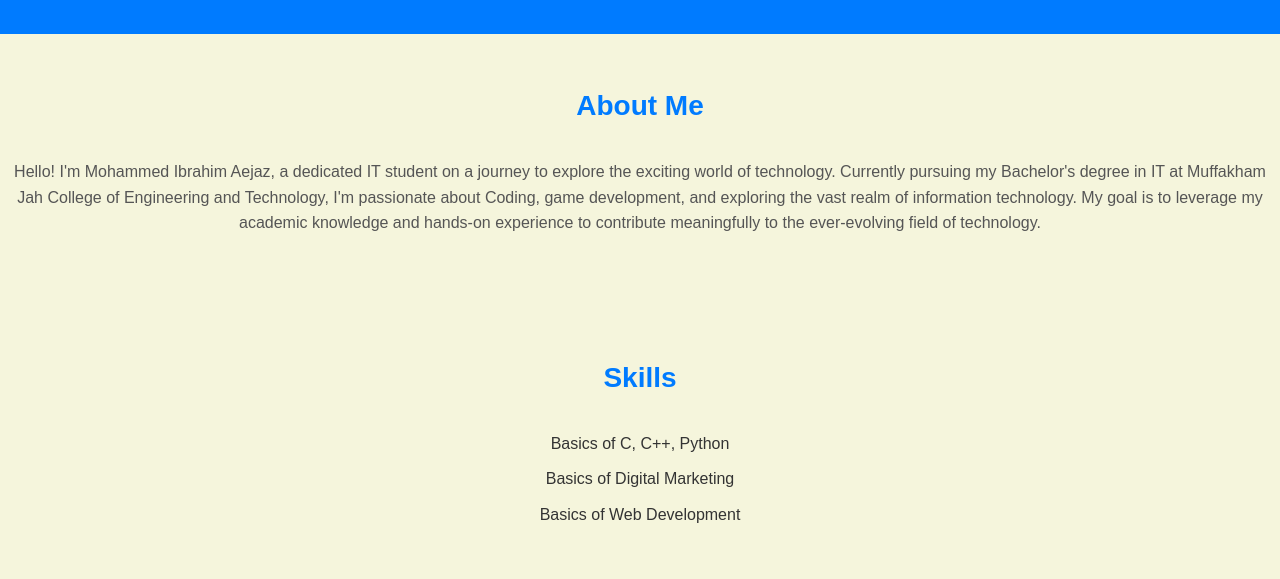
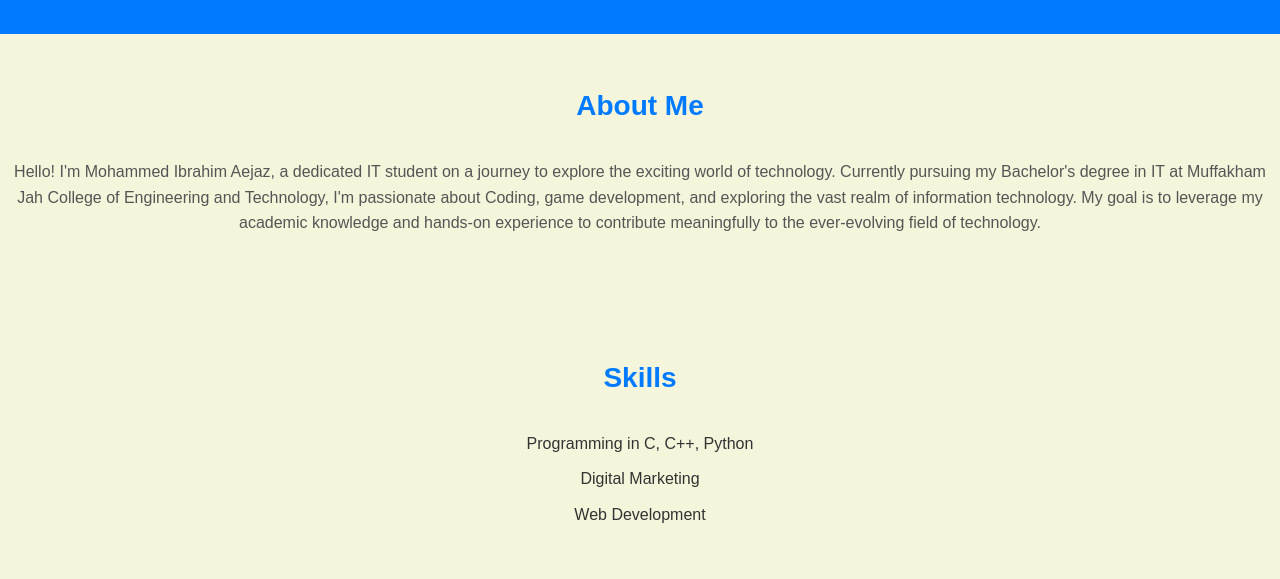
Before and after one commit to ibmaz10/portfolio, a plain HTML site: page index.html in a window 1280 px wide. Shown: the part 221-800 px from the top of the page. Drawn offline with Linux system fonts and the light colour scheme.

Commit message:
Update index.html

```diff
--- a/index.html
+++ b/index.html
@@ -33,9 +33,9 @@
     <section id="skills">
         <h2>Skills</h2>
         <ul>
-            <li>Basics of C, C++, Python</li>
-            <li>Basics of Digital Marketing</li>
-            <li>Basics of Web Development</li>
+            <li>Programming in C, C++, Python</li>
+            <li>Digital Marketing</li>
+            <li>Web Development</li>
         </ul>
     </section>
 
```
